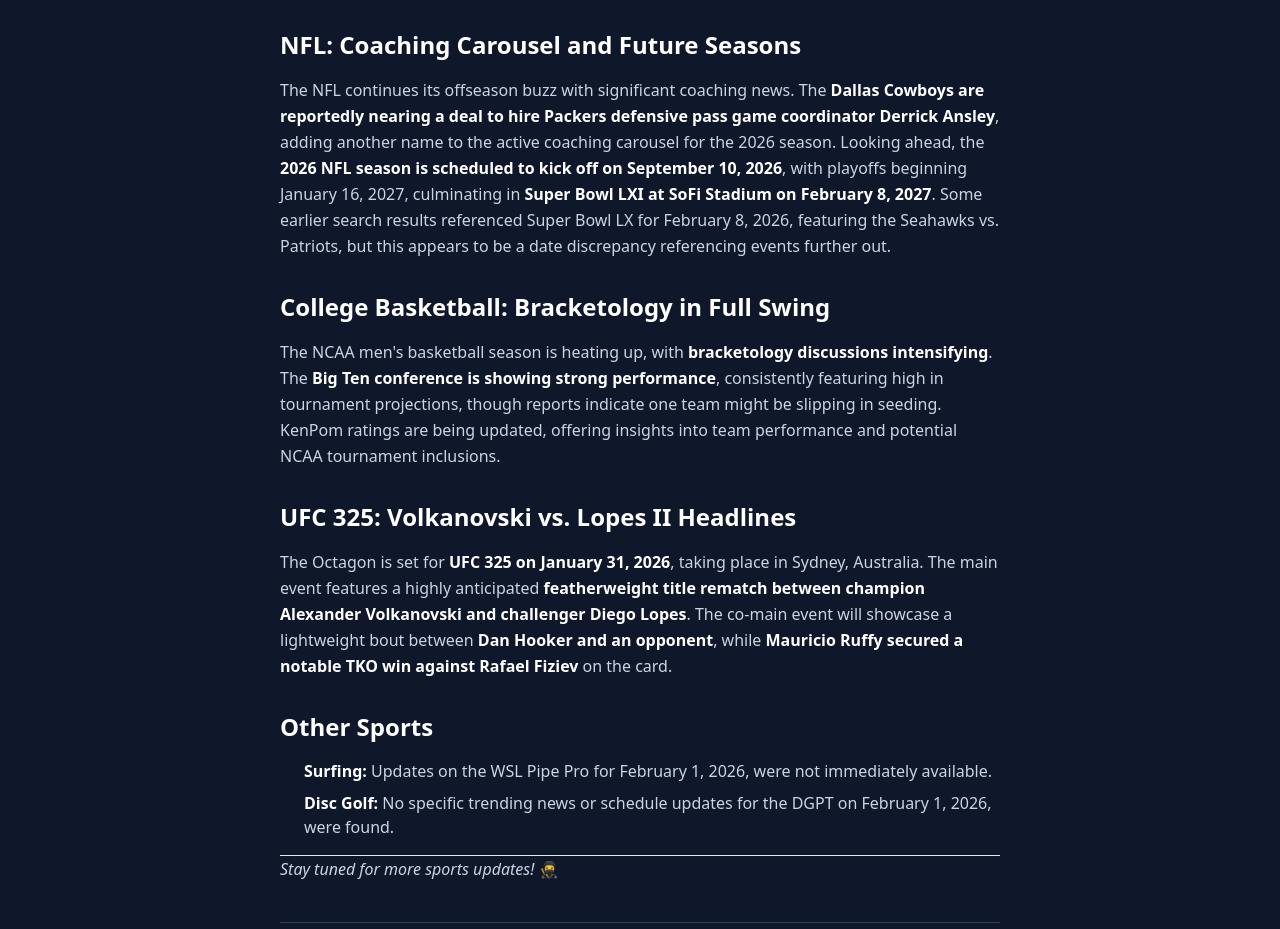
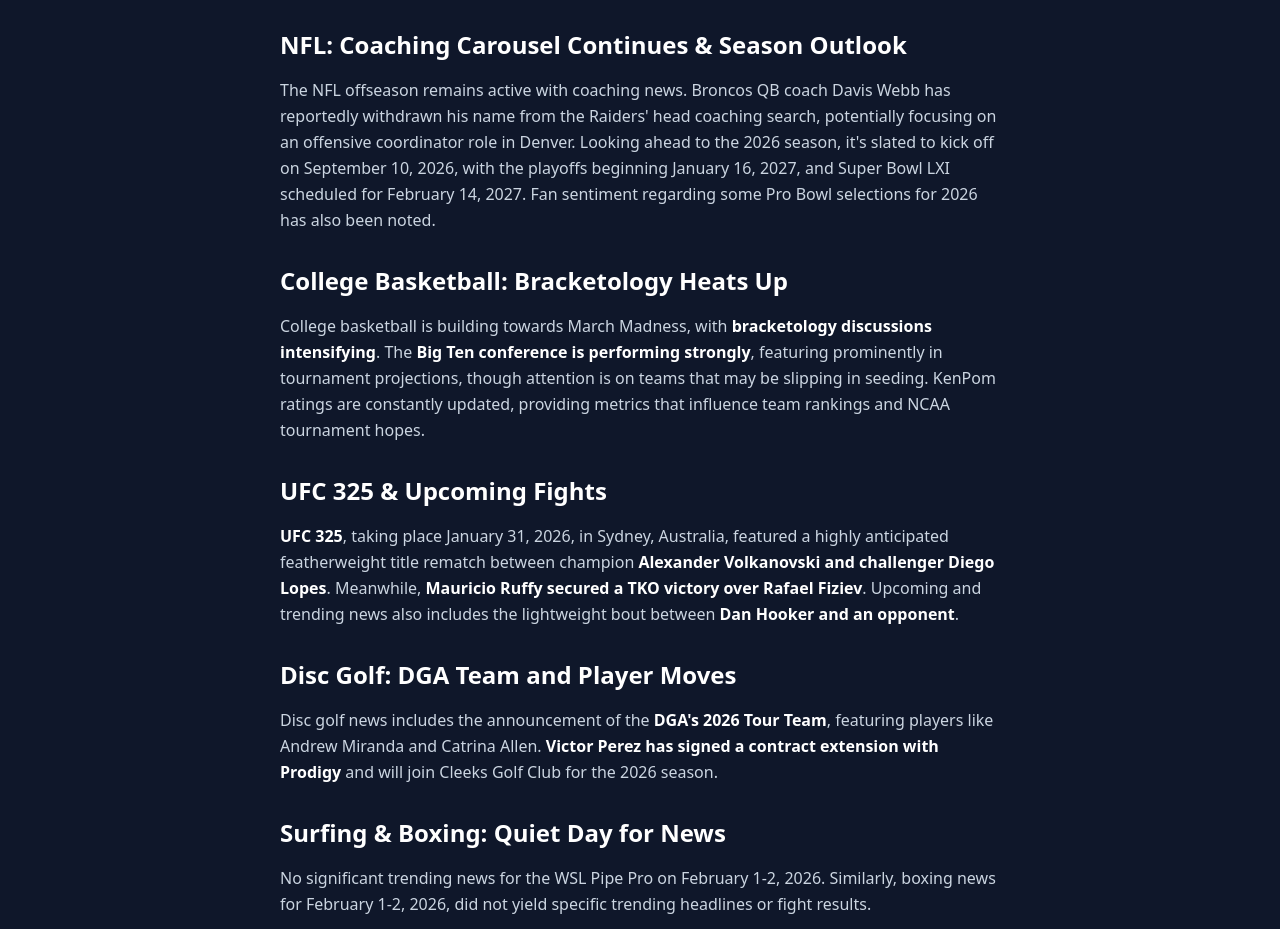
Before and after one commit to reggie-studio/digests, an Eleventy site: page src/digests/2026-02-02-sports-roundup.md in a window 1280 px wide. Shown: the part 197-1126 px from the top of the page. Built offline with nearby package versions, Linux system fonts and the light colour scheme; Eleventy itself is replaced by a stand-in of ours; files that its build step writes are made by us from their sources.

Commit message:
fix: Finalize permalinks, digest URLs, and categories

```diff
--- a/src/digests/2026-02-02-sports-roundup.md
+++ b/src/digests/2026-02-02-sports-roundup.md
@@ -1,27 +1,30 @@
 ---
-title: "Sports Roundup: February 1, 2026"
+title: "Sports Roundup: February 2, 2026"
 date: 2026-02-02
 categories:
   - Sports
 layout: digest.njk
 ---
 
-## NFL: Coaching Carousel and Future Seasons
+## NFL: Coaching Carousel Continues & Season Outlook
 
-The NFL continues its offseason buzz with significant coaching news. The **Dallas Cowboys are reportedly nearing a deal to hire Packers defensive pass game coordinator Derrick Ansley**, adding another name to the active coaching carousel for the 2026 season. Looking ahead, the **2026 NFL season is scheduled to kick off on September 10, 2026**, with playoffs beginning January 16, 2027, culminating in **Super Bowl LXI at SoFi Stadium on February 8, 2027**. Some earlier search results referenced Super Bowl LX for February 8, 2026, featuring the Seahawks vs. Patriots, but this appears to be a date discrepancy referencing events further out.
+The NFL offseason remains active with coaching news. Broncos QB coach Davis Webb has reportedly withdrawn his name from the Raiders' head coaching search, potentially focusing on an offensive coordinator role in Denver. Looking ahead to the 2026 season, it's slated to kick off on September 10, 2026, with the playoffs beginning January 16, 2027, and Super Bowl LXI scheduled for February 14, 2027. Fan sentiment regarding some Pro Bowl selections for 2026 has also been noted.
 
-## College Basketball: Bracketology in Full Swing
+## College Basketball: Bracketology Heats Up
 
-The NCAA men's basketball season is heating up, with **bracketology discussions intensifying**. The **Big Ten conference is showing strong performance**, consistently featuring high in tournament projections, though reports indicate one team might be slipping in seeding. KenPom ratings are being updated, offering insights into team performance and potential NCAA tournament inclusions.
+College basketball is building towards March Madness, with **bracketology discussions intensifying**. The **Big Ten conference is performing strongly**, featuring prominently in tournament projections, though attention is on teams that may be slipping in seeding. KenPom ratings are constantly updated, providing metrics that influence team rankings and NCAA tournament hopes.
 
-## UFC 325: Volkanovski vs. Lopes II Headlines
+## UFC 325 & Upcoming Fights
 
-The Octagon is set for **UFC 325 on January 31, 2026**, taking place in Sydney, Australia. The main event features a highly anticipated **featherweight title rematch between champion Alexander Volkanovski and challenger Diego Lopes**. The co-main event will showcase a lightweight bout between **Dan Hooker and an opponent**, while **Mauricio Ruffy secured a notable TKO win against Rafael Fiziev** on the card.
+**UFC 325**, taking place January 31, 2026, in Sydney, Australia, featured a highly anticipated featherweight title rematch between champion **Alexander Volkanovski and challenger Diego Lopes**. Meanwhile, **Mauricio Ruffy secured a TKO victory over Rafael Fiziev**. Upcoming and trending news also includes the lightweight bout between **Dan Hooker and an opponent**.
 
-## Other Sports
+## Disc Golf: DGA Team and Player Moves
 
-*   **Surfing:** Updates on the WSL Pipe Pro for February 1, 2026, were not immediately available.
-*   **Disc Golf:** No specific trending news or schedule updates for the DGPT on February 1, 2026, were found.
+Disc golf news includes the announcement of the **DGA's 2026 Tour Team**, featuring players like Andrew Miranda and Catrina Allen. **Victor Perez has signed a contract extension with Prodigy** and will join Cleeks Golf Club for the 2026 season.
+
+## Surfing & Boxing: Quiet Day for News
+
+No significant trending news for the WSL Pipe Pro on February 1-2, 2026. Similarly, boxing news for February 1-2, 2026, did not yield specific trending headlines or fight results.
 
 ---
 *Stay tuned for more sports updates!* 🥷
--- a/src/digests/digests.json
+++ b/src/digests/digests.json
@@ -1,4 +1,4 @@
 {
   "layout": "digest.njk",
-  "permalink": "{{ page.fileSlug }}/index.html"
+  "permalink": "digests/{{ title | slug }}/index.html"
 }
```
